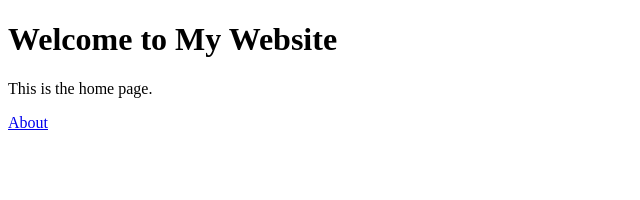
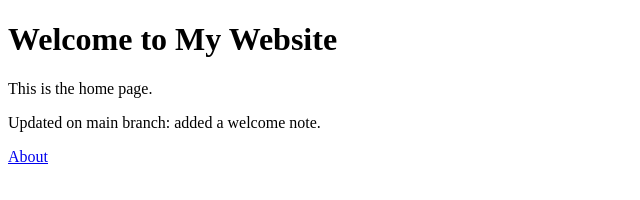
Before and after one commit to gauri0508/git-workflow-assignment, a plain HTML site: page index.html in a window 1280 px wide. Shown: the whole page, without its empty margins (0-640 px from the left). Drawn offline with Linux system fonts and the light colour scheme.

Commit message:
Update index.html: add welcome note

```diff
--- a/index.html
+++ b/index.html
@@ -7,6 +7,7 @@
 <body>
   <h1>Welcome to My Website</h1>
   <p>This is the home page.</p>
+  <p>Updated on main branch: added a welcome note.</p>
   <a href="about.html">About</a>
 </body>
 </html>
```
